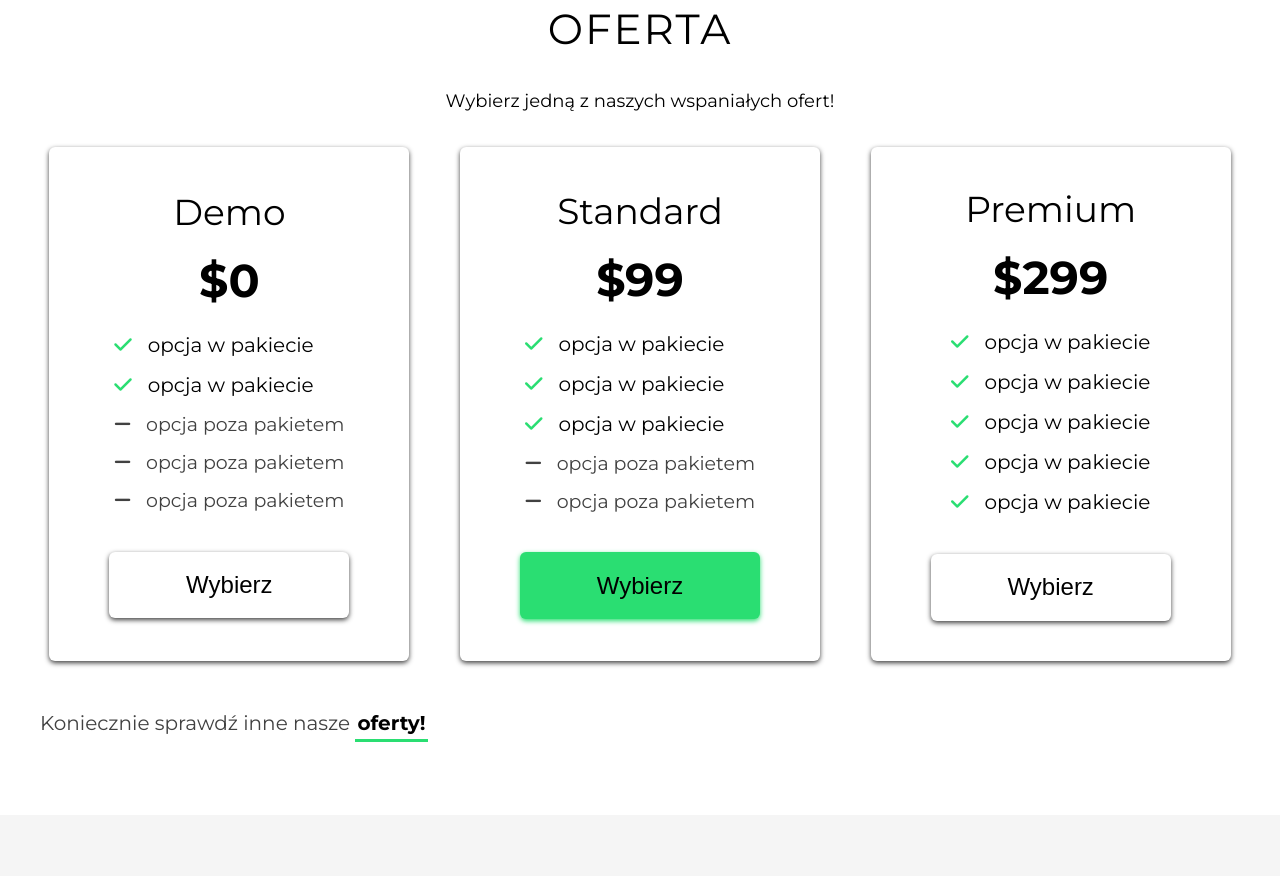
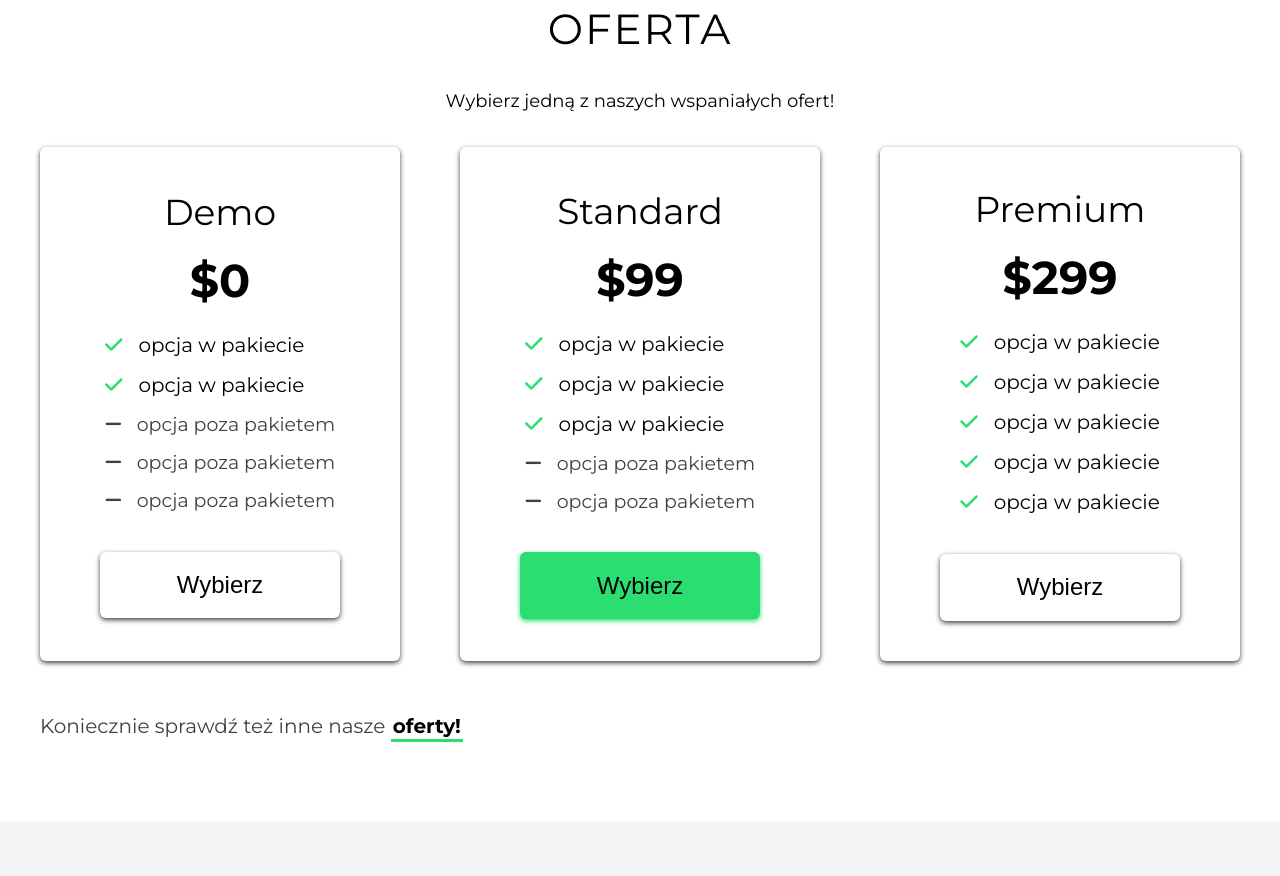
Before and after one commit to Loniewski02/forestgroup, a plain HTML site: page index.html in a window 1280 px wide. Shown: the part 1638-2514 px from the top of the page. Drawn offline with Linux system fonts and the light colour scheme.

Commit message:
fixed link in section offers

```diff
--- a/index.html
+++ b/index.html
@@ -141,8 +141,7 @@
                         <button class="offers__option-btn">Wybierz</button>
                     </div>
                 </div>
-                <p class="offers__info">Koniecznie sprawdź inne nasze <a class="a-special-animation"
-                        href="offers.html">oferty!</a></p>
+                <p class="offers__info">Koniecznie sprawdź też inne nasze <a href="offers.html">oferty!</a></p>
             </div>
         </section>
     </main>
--- a/src/sass/_medium.scss
+++ b/src/sass/_medium.scss
@@ -50,12 +50,9 @@
 	.offers {
 		&__box {
 			display: flex;
-			justify-content: space-around;
+			justify-content: space-between;
 			flex-direction: row;
 			flex-wrap: wrap;
-		}
-		&__info {
-			font-size: 2rem;
 		}
 		&__option {
 			width: 42%;
--- a/src/sass/_mixins.scss
+++ b/src/sass/_mixins.scss
@@ -17,6 +17,7 @@
 @mixin linkAnimation($aColor) {
 	//dodac no rodzicu position relative
 	position: relative;
+	width: 100%;
 	z-index: 0;
 
 	&::before {
@@ -25,7 +26,7 @@
 		bottom: 0;
 		left: 0;
 		right: 0;
-		height: 0;
+		height: 3px;
 		background-color: $aColor;
 		z-index: -1;
 		transition: height 0.3s;
--- a/src/sass/_small.scss
+++ b/src/sass/_small.scss
@@ -24,10 +24,6 @@
 	}
 
 	.offers {
-		&__info {
-			font-size: 1.8rem;
-		}
-
 		&__option {
 			&-heading {
 				font-size: 4rem;
--- a/src/sass/style.scss
+++ b/src/sass/style.scss
@@ -169,15 +169,16 @@ body {
 	}
 
 	&__info {
+		display: block;
 		margin-top: 2.5em;
-		font-size: 1.8rem;
+		line-height: 1.5em;
+		font-size: 2rem;
 		color: $dark-grey;
 
 		a {
 			padding: 0.2em 0.1em;
 			text-decoration: none;
 			color: $pure-black;
-			border-bottom: 3px solid $green-color;
 			font-weight: bold;
 			@include linkAnimation($green-color);
 		}
```
Also changed, not shown: dist/css/style.min.css.
